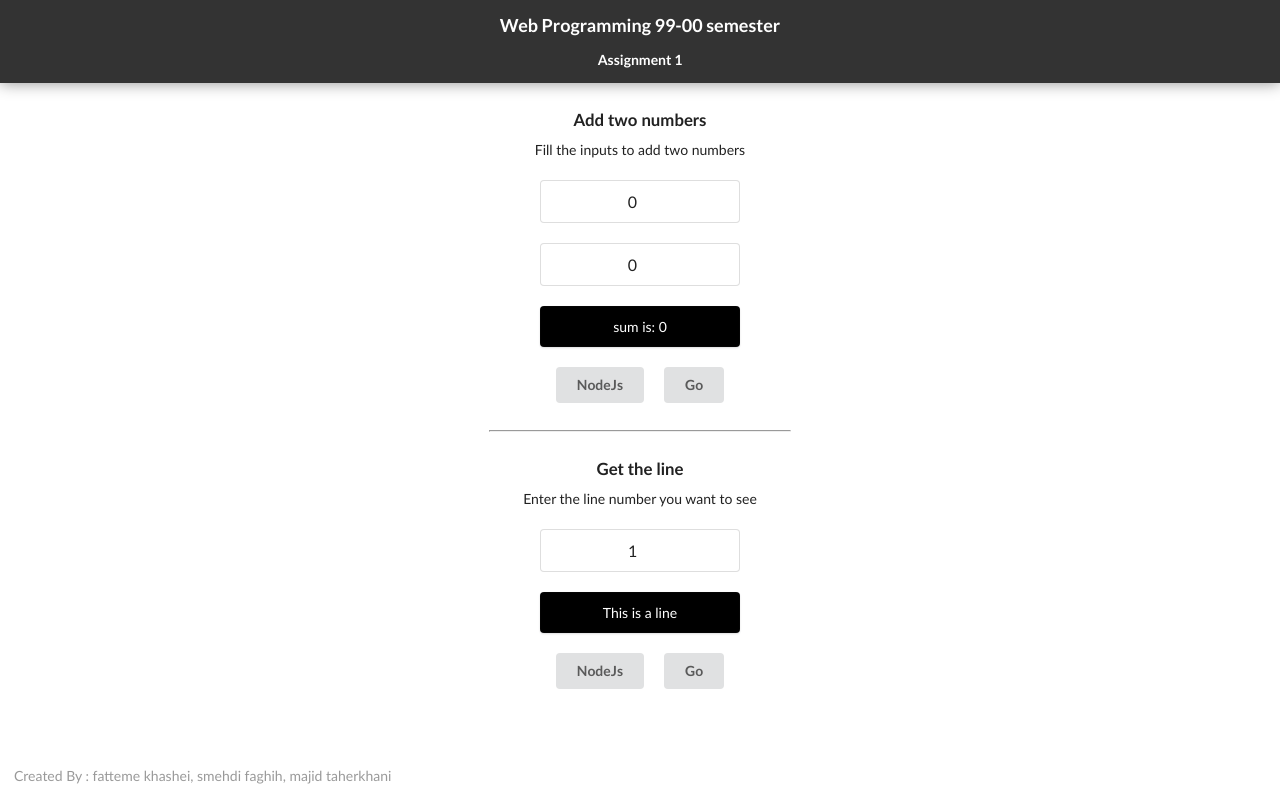
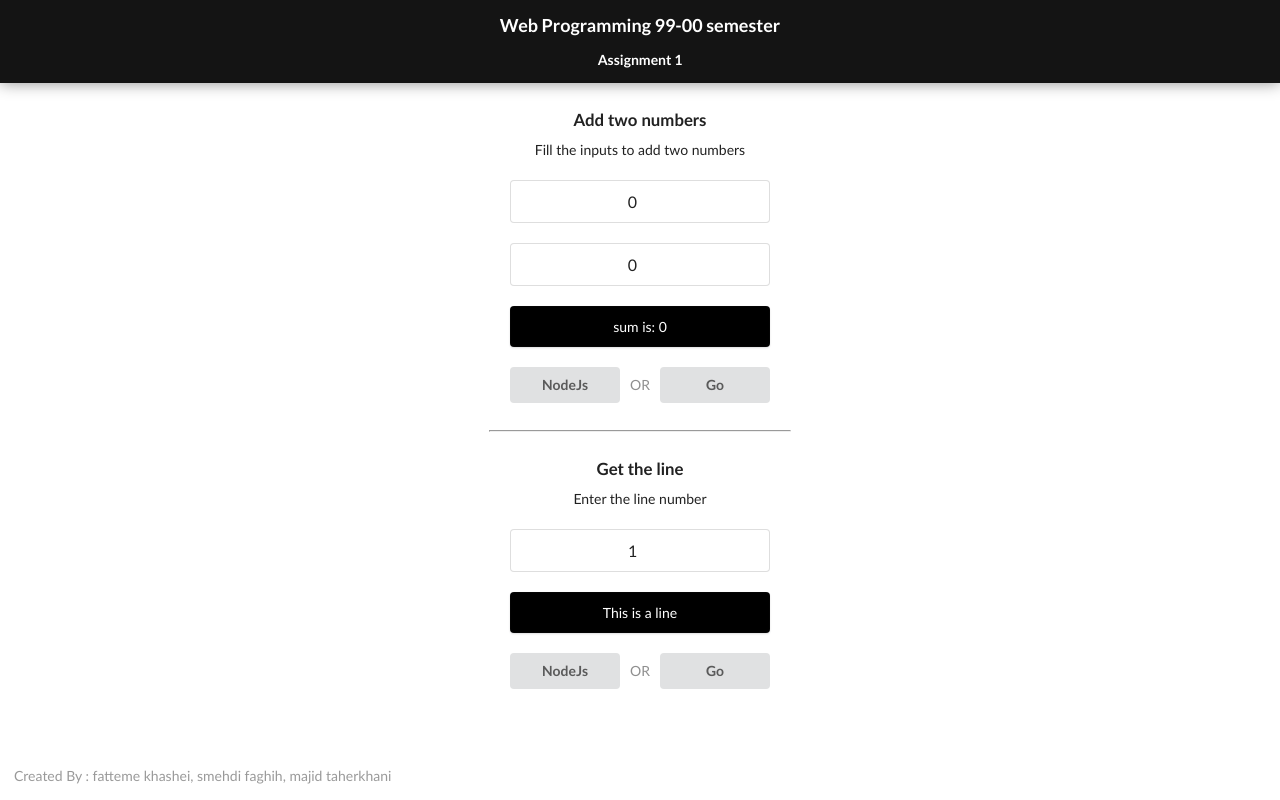
Before and after one commit to shrif-web/WebProgramming, a plain HTML site: page HW1/front/index.html in a window 1280 px wide. Drawn offline with nearby package versions, Linux system fonts and the light colour scheme.

Commit message:
change some styles

```diff
--- a/HW1/front/css/styles.css
+++ b/HW1/front/css/styles.css
@@ -13,7 +13,7 @@ body {
 }
 
 body > header {
-  background-color: rgba(0, 0, 0, 0.8);
+  background-color: rgb(20, 20, 20);
   color: white;
   position: fixed;
   top: 0;
@@ -44,11 +44,13 @@ body .container > hr {
 }
 
 body .container .form {
+  width: 300px;
   text-align: center;
   display: flex;
   flex-direction: column;
   align-items: center;
   padding: 20px;
+  margin: auto;
 }
 
 body .container .form .title {
@@ -58,13 +60,15 @@ body .container .form .title {
 }
 
 body .container .form .description {
+  width: 220px;
   margin-bottom: 20px;
 }
 
 body .container .form .segment {
   line-break: anywhere;
   line-break: break-all;
-  width: 200px;
+  width: 100%;
+  max-width: 100%;
   margin: 0;
   margin-bottom: 20px;
   padding: 0.67857143em 1em;
@@ -74,22 +78,27 @@ body .container .form .segment {
 
 body .container .form .input {
   margin-bottom: 20px;
-  width: 200px;
+  width: 100%;
 }
 body .container .form .input > input {
   text-align: center;
 }
 
 body .container .form .buttons {
+  width: 100%;
   display: flex;
   flex-direction: row;
-  justify-content: space-between;
   align-items: center;
+}
+body .container .form .buttons > span {
+  margin: 0 10px;
+  color: #00000070;
 }
 
 body .container .form .buttons .button {
-  margin: 0 10px;
   cursor: pointer;
+  flex: 1 1 33%;
+  margin: 0;
 }
 
 body .modal .actions {
--- a/HW1/front/index.html
+++ b/HW1/front/index.html
@@ -41,13 +41,14 @@
           <div class="ui submit button" onclick="calculateSum('nodejs')">
             NodeJs
           </div>
+          <span>OR</span>
           <div class="ui submit button" onclick="calculateSum('go')">Go</div>
         </div>
       </div>
       <hr />
       <div class="form">
         <div class="title">Get the line</div>
-        <div class="description">Enter the line number you want to see</div>
+        <div class="description">Enter the line number</div>
         <div class="ui input large">
           <input
             id="lineNumber"
@@ -60,6 +61,7 @@
         <div class="ui segment"><span id="line"></span></div>
         <div class="buttons">
           <div class="ui submit button" onclick="getLine('nodejs')">NodeJs</div>
+          <span>OR</span>
           <div class="ui submit button" onclick="getLine('go')">Go</div>
         </div>
       </div>
```
